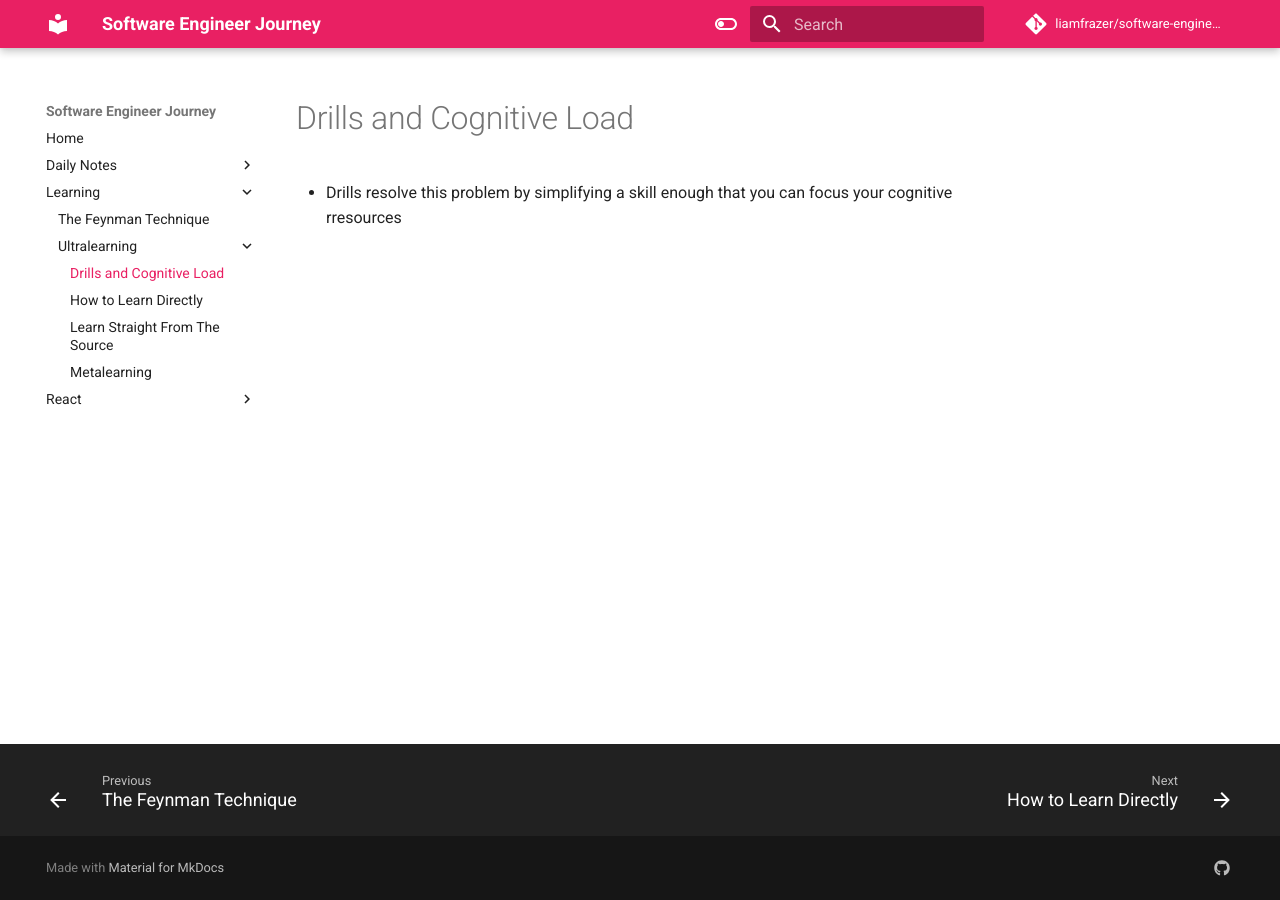
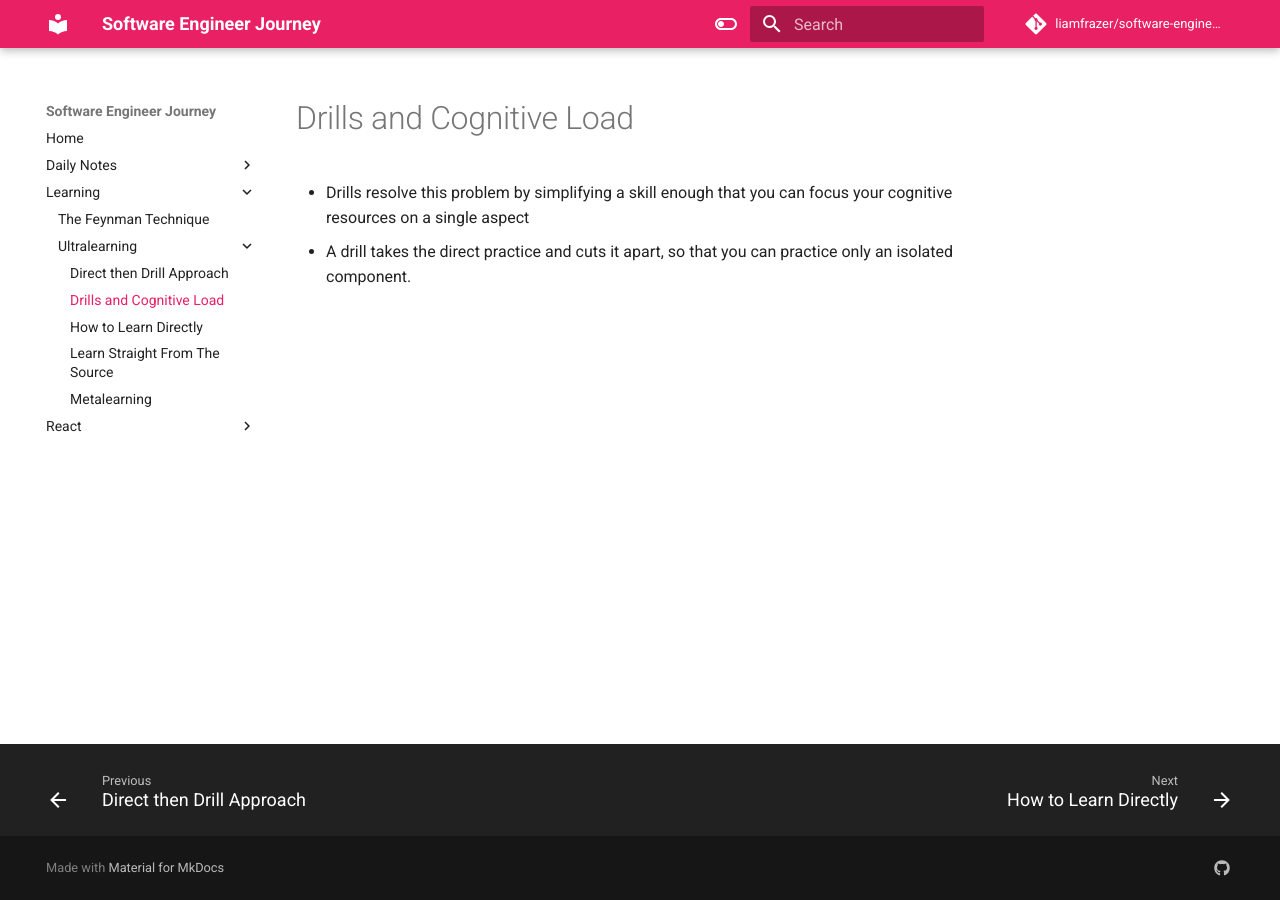
Before and after one commit to liamfrazer/software-engineer-journey, an MkDocs documentation site: the page built from docs/Learning/Ultralearning/Drills and Cognitive Load.md, in a window 1280 px wide. Built offline with MkDocs 1.6.1 and Material for MkDocs 9.7.7, drawn with Linux system fonts in a browser that asks for light colours; comment, search, counter and statistics services are not loaded.

Commit message:
vault backup: 2023-12-09 22:49:38

```diff
--- a/docs/Learning/Ultralearning/Drills and Cognitive Load.md
+++ b/docs/Learning/Ultralearning/Drills and Cognitive Load.md
@@ -3,4 +3,5 @@ tags:
   - ultralearning
 ---
 # Drills and Cognitive Load
-* Drills resolve this problem by simplifying a skill enough that you can focus your cognitive rresources
+* Drills resolve this problem by simplifying a skill enough that you can focus your cognitive resources on a single aspect
+*  A drill takes the direct practice and cuts it apart, so that you can practice only an isolated component.
```
Also changed, not shown: docs/Learning/Ultralearning/Direct then Drill Approach.md (added, +10 -0 lines), docs/index.md (+1 -0 lines).
